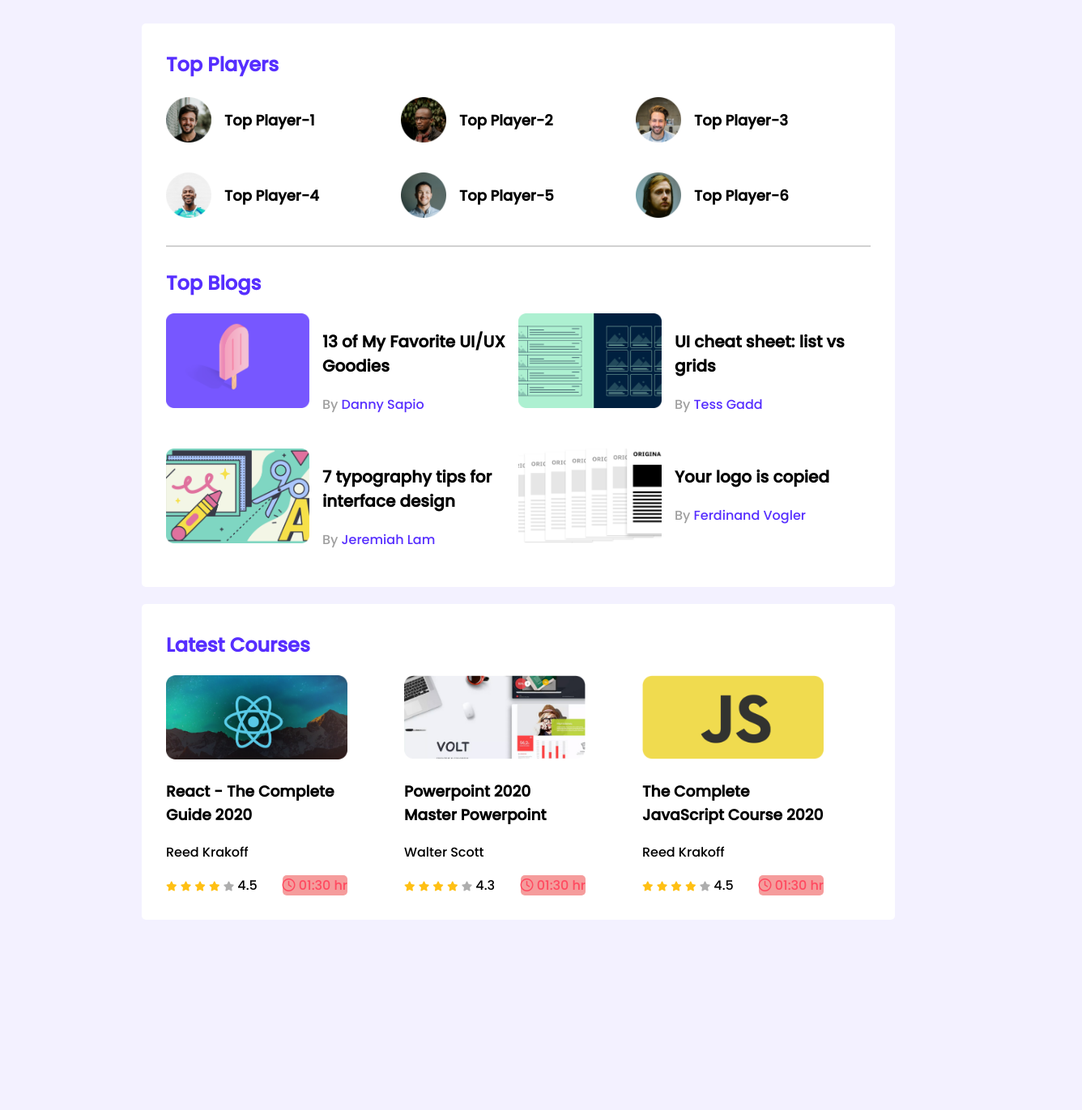
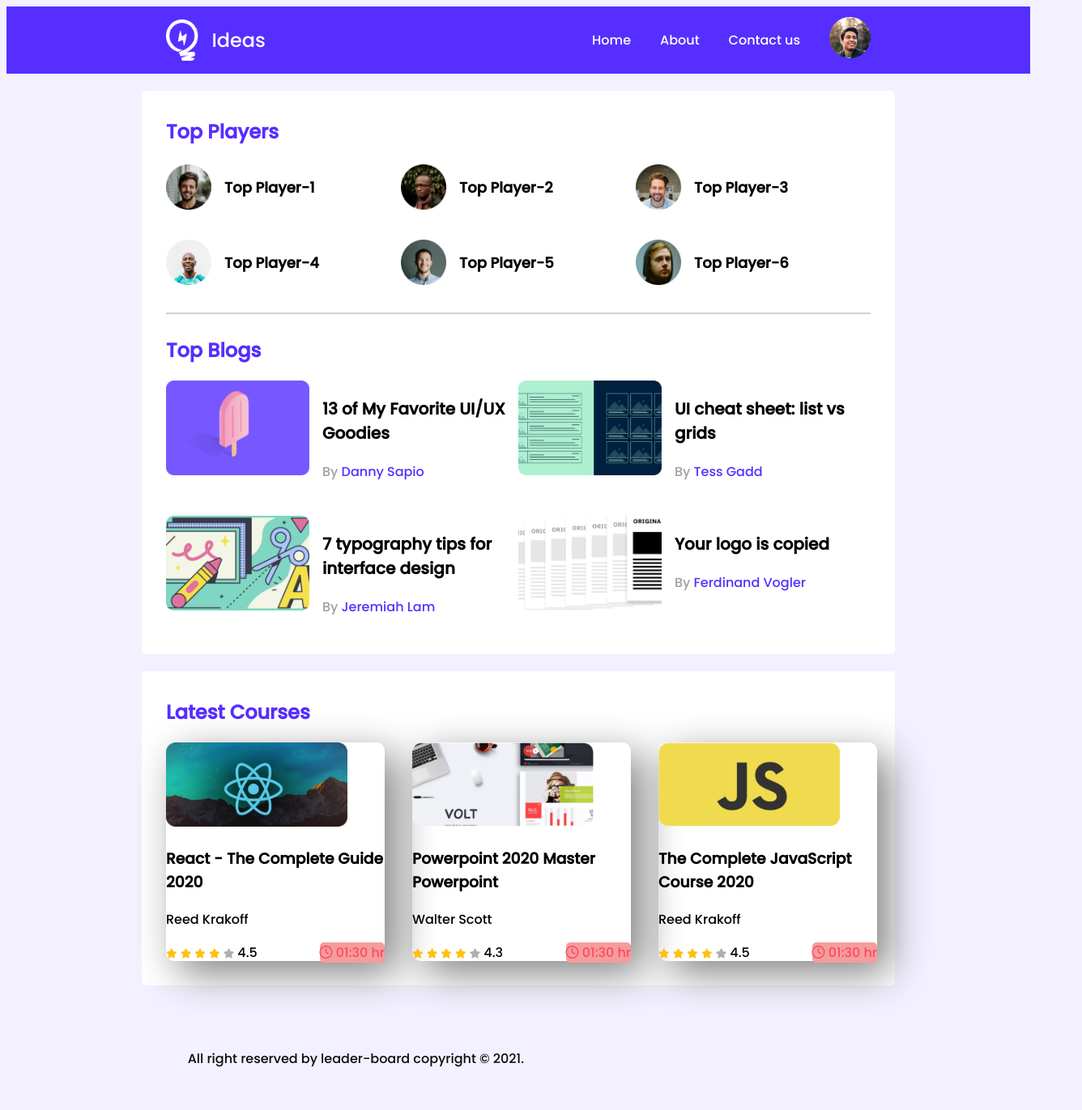
Before and after one commit to Lima30/leader-board-css3, a plain HTML site: page index.html in a window 1280 px wide. Shown: the whole page at 81% size, 1336 px wide, since content can reach past the window. Before the commit the page ends 1144 px from the top, so only its background shows below. Drawn offline with Linux system fonts and the light colour scheme.

Commit message:
footer added

```diff
--- a/index.html
+++ b/index.html
@@ -15,7 +15,18 @@
 <body>
     <!-- header start -->
     <header>
-
+        <div class="header">
+            <div class="logo">
+                <img src="images/icons/logo.png" alt="">
+                <p>Ideas</p>
+            </div>
+            <div class="nav">
+                <p><a href="">Home</a></p>
+                <p><a href="">About</a></p>
+                <p><a href="">Contact us</a></p>
+                <img src="images/icons/profile.png" alt="">
+            </div>
+        </div>
     </header>
     <!-- header end -->
     <main>
@@ -178,6 +189,10 @@
                     </div>
         </section>
     </main>
+    <footer>
+        <!-- <img src="images/icons/logo.png" alt="logo"> -->
+        <p>All right reserved by leader-board copyright &copy; 2021.</p>
+    </footer>
 </body>
 
 </html>
--- a/styles/style.css
+++ b/styles/style.css
@@ -1,5 +1,51 @@
 /* fonts */
 @import url('https://fonts.googleapis.com/css2?family=Poppins:wght@500&display=swap');
+
+/* Nav bar */
+header{
+background-color: #562EFF;
+display: flex;
+justify-content: center;
+
+}
+.header{
+    width: 870px;
+    color: white;
+    display: flex;
+    justify-content: space-between;
+    align-items: center;
+    padding: 17px, 0;
+}
+.logo {
+    font-size: 24px;
+    display: flex;
+    align-items: center;
+  }
+  .logo img {
+    width: 40.42px;
+    height: 51px;
+    margin-right: 16px;
+  }
+  .nav {
+    display: flex;
+  }
+  .nav a {
+    text-decoration: none;
+    color: white;
+    font-size: 16px;
+  }
+
+  .nav p {
+    margin-left: 36px;
+  }
+
+  .nav img {
+    width: 51px;
+    height: 51px;
+    margin-left: 36px;
+  }
+
+
 
 /* common styles or utilities*/
 body{
@@ -87,8 +133,15 @@ hr{
 .courses{
     display: grid;
     grid-template-columns: repeat(3, 1fr);
-     grid-gap: 70px;
-     /* grid-column-gap: 24px;  */
+     /* grid-gap: 20px;  */
+     grid-column-gap: 24px;
+}
+.course{
+    width: 270px;
+    height: 270px;
+    margin-right: 10px;
+    box-shadow: 15px 15px 50px gray;
+    border-radius: 10px;
 }
 
 .course .course-banner img{
@@ -118,6 +171,28 @@ hr{
     color: #FF4A60;
 
 }
+/* footer  */
+footer {
+    background: var(--color-primary);
+    width: 100%;
+    padding: 2rem;
+    margin-top: 30px;
+    text-align: center;
+    display: flex;
+    justify-content: center;
+ }
+
+ .footer {
+    width: 870px
+ }
+ footer p {
+    color: rgb(12, 12, 12);
+    column-count: 2;
+    column-fill: balance;
+    column-rule: 2px solid #fff;
+    column-gap: 50px;
+    text-align: center;
+ }
 
 /* media queries */
 
```
